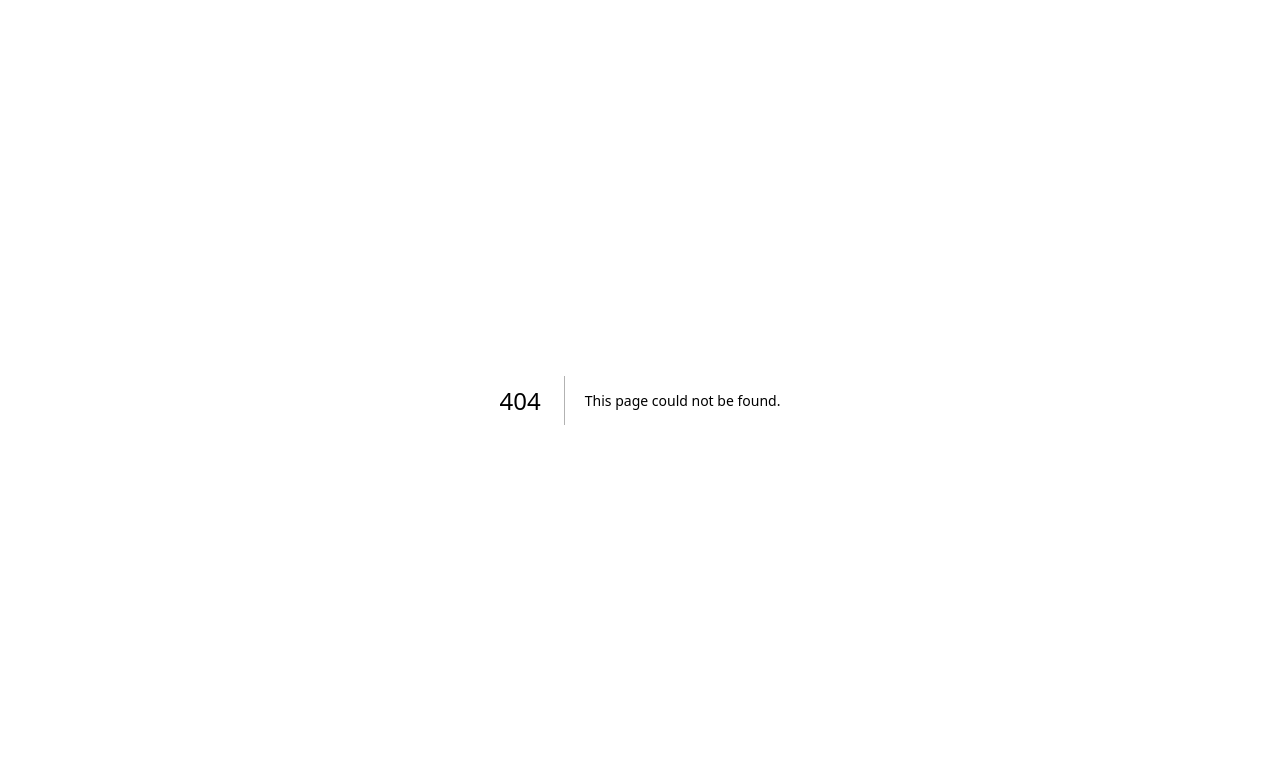
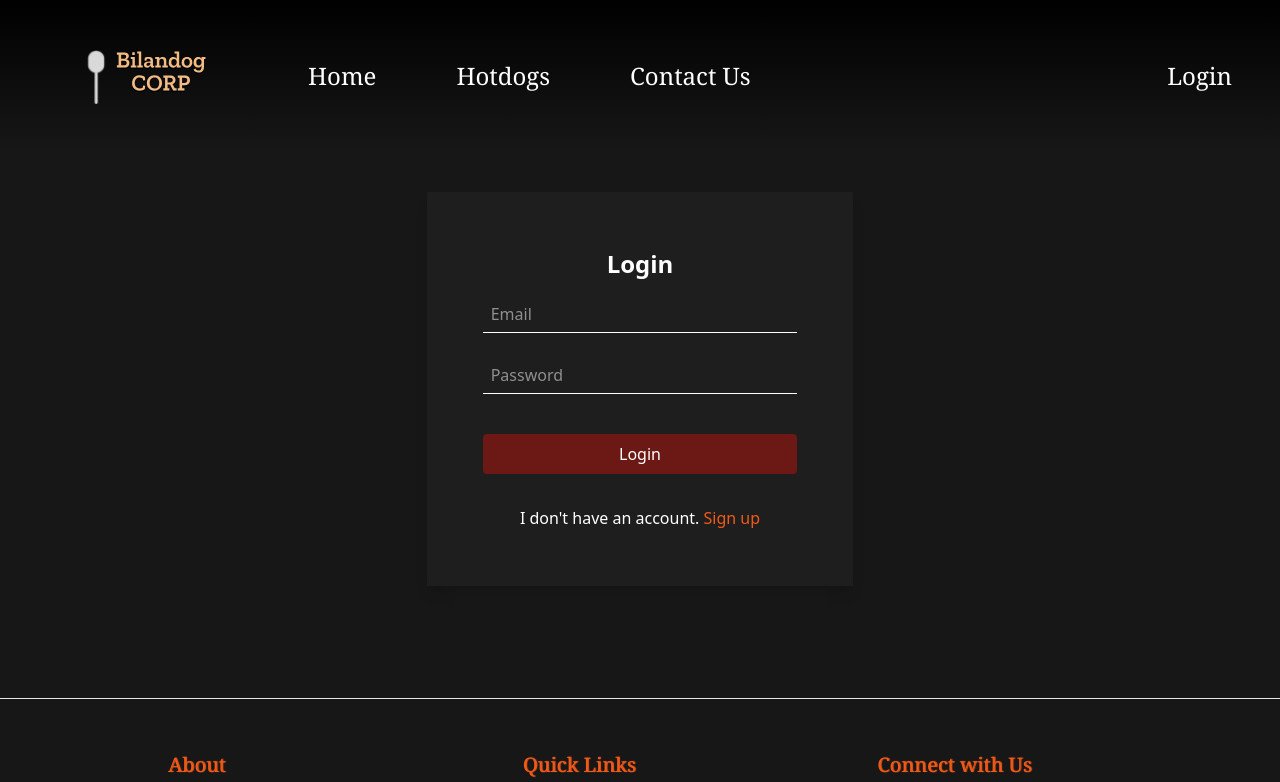
Before and after one commit to PyroJayxX/Bilandog-Ecommerce-V2, a Next.js app: page /Login in a window 1280 px wide. Before the commit this address had no page. Shown: the top 782 px of the page. Built offline with nearby package versions, Linux system fonts and the light colour scheme.

Commit message:
Login and Sign up form

```diff
--- /dev/null
+++ b/src/app/Login/page.tsx
@@ -0,0 +1,98 @@
+"use client";
+
+import TopNav from "../../components/TopNav";
+import Footer from "../../components/Footer";
+import { useState } from "react";
+
+export default function Login() {
+    const [formType, setFormType] = useState<"login" | "signup">("login");
+
+    const toggleForm = (type: "login" | "signup") => {
+        setFormType(type);
+    };
+
+    return (
+    <div className="w-full h-auto overflow-x-hidden bg-[#171717]">
+        <div className="h-20"><TopNav /></div> {/* Space for the fixed navbar */}
+        <div className="w-full h-auto flex items-center justify-center">
+            <div className="bg-[#1e1e1e] p-14 shadow-lg w-1/3 m-28">
+                <div id="form-container" className="transition-all">
+                    {formType === "login" ? (
+                        <form id="login-form" className="flex flex-col gap-4">
+                            <h2 className="text-2xl font-bold text-center text-white">Login</h2>
+                            <input
+                                type="email"
+                                placeholder="Email"
+                                className="bg-transparent border-b border-white text-white focus:outline-none focus:border-[#F05A19] mb-2 px-2 py-1.5"
+                            />
+                            <input
+                                type="password"
+                                placeholder="Password"
+                                className="bg-transparent border-b border-white text-white focus:outline-none focus:border-[#F05A19] mb-2 px-2 py-1.5"
+                            />
+                            <button type="submit" className="bg-[#6C1814] text-white py-2 my-4 rounded hover:bg-[#d04e17]">
+                                Login
+                            </button>
+                            <p className="text-center text-white">
+                                I don't have an account.{" "}
+                                <span className="text-[#F05A19] cursor-pointer hover:underline" onClick={() => toggleForm("signup")}>
+                                    Sign up
+                                </span>
+                            </p>
+                        </form>
+                    ) : (
+                        <form id="signup-form" className="flex flex-col gap-4">
+                            <h2 className="text-2xl font-bold text-center text-white">Sign Up</h2>
+                            <input
+                                type="text"
+                                placeholder="First Name"
+                                className="bg-transparent border-b border-white text-white focus:outline-none focus:border-[#F05A19] mb-2 px-2 py-1.5"
+                            />
+                            <input
+                                type="text"
+                                placeholder="Last Name"
+                                className="bg-transparent border-b border-white text-white focus:outline-none focus:border-[#F05A19] mb-2 px-2 py-1.5"
+                            />
+                            <input
+                                type="email"
+                                placeholder="Email"
+                                className="bg-transparent border-b border-white text-white focus:outline-none focus:border-[#F05A19] mb-2 px-2 py-1.5"
+                            />
+                            <input
+                                type="password"
+                                placeholder="Password"
+                                className="bg-transparent border-b border-white text-white focus:outline-none focus:border-[#F05A19] mb-2 px-2 py-1.5"
+                            />
+                            <input
+                                type="password"
+                                placeholder="Confirm Password"
+                                className="bg-transparent border-b border-white text-white focus:outline-none focus:border-[#F05A19] mb-2 px-2 py-1.5"
+                            />
+                            <input
+                                type="text"
+                                placeholder="Address"
+                                className="bg-transparent border-b border-white text-white focus:outline-none focus:border-[#F05A19] mb-2 px-2 py-1.5"
+                            />
+                            <input
+                                type="text"
+                                placeholder="Contact Number"
+                                className="bg-transparent border-b border-white text-white focus:outline-none focus:border-[#F05A19] mb-2 px-2 py-1.5"
+                            />
+                            <button type="submit" className="bg-[#6C1814] text-white py-2 rounded hover:bg-[#d04e17] my-1.5">
+                                Sign Up
+                            </button>
+                            <p className="text-center text-white">
+                                I already have an account.{" "}
+                                <span className="text-[#F05A19] cursor-pointer hover:underline" onClick={() => toggleForm("login")} >
+                                    Login
+                                </span>
+                            </p>
+                        </form>
+                    )}
+                </div>
+            </div>
+        </div>
+        <Footer />
+        </div>
+    );
+}
--- a/src/app/page.tsx
+++ b/src/app/page.tsx
@@ -7,9 +7,11 @@ import Footer from "../components/Footer";
 export default function Home() {
   return (
     <div className="w-full h-full overflow-x-hidden bg-[#171717]">
+      <div className="relative flex flex-col w-full">
+        <div className="fixed top-0 left-0 w-full z-50">
+          <TopNav />
+        </div>
 
-      <div className="relative flex flex-col w-full h-full">
-        <TopNav />
         <div className="w-full h-dvh grid">
           <Hero />
         </div>
@@ -27,7 +29,6 @@ export default function Home() {
       <div>
         <Footer />
       </div>
-
     </div>
   );
 }
--- a/src/components/TopNav.tsx
+++ b/src/components/TopNav.tsx
@@ -9,7 +9,7 @@ export const Topnav: React.FC = () => {
             <Link href="/" className="truncate" title="Home">Home</Link>
             <Link href="/" className="truncate" title="Hotdogs">Hotdogs</Link>
             <Link href="/" className="truncate" title="Contact Us">Contact Us</Link>
-            <Link href="/" className="truncate" title="Services">Services</Link>
+            <Link href="/Login" className="truncate ml-auto" title="Login">Login</Link>
         </nav>
     )
 }
```
Also changed, not shown: src/app/Cart/page.tsx (added).
